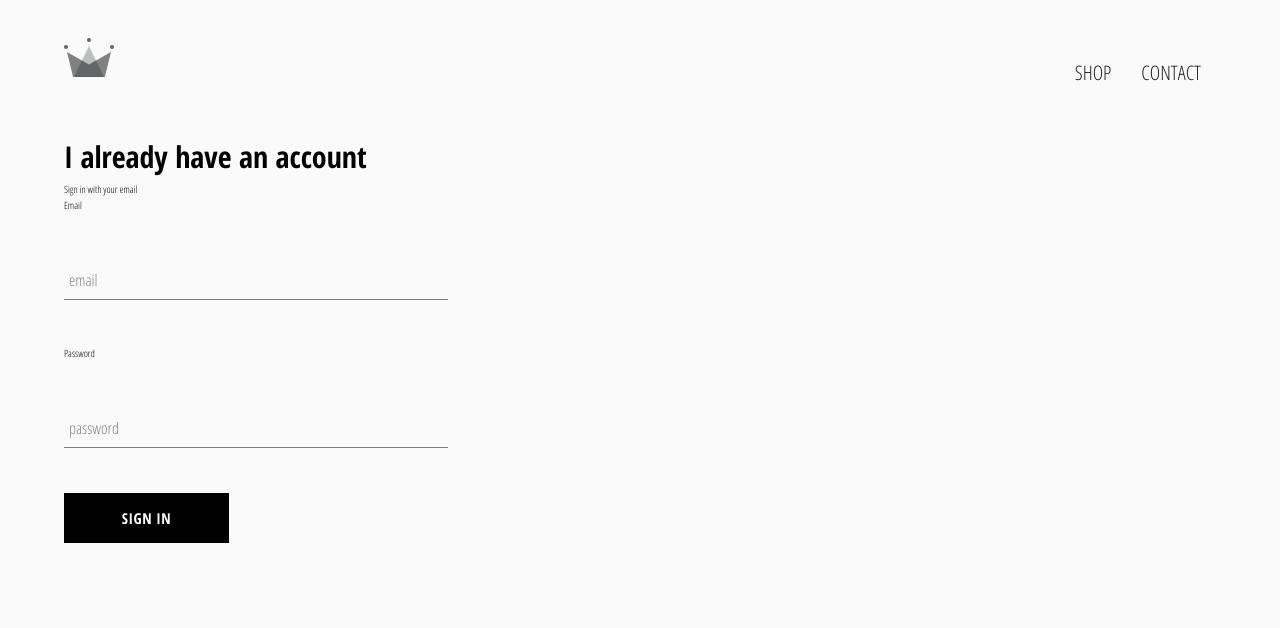
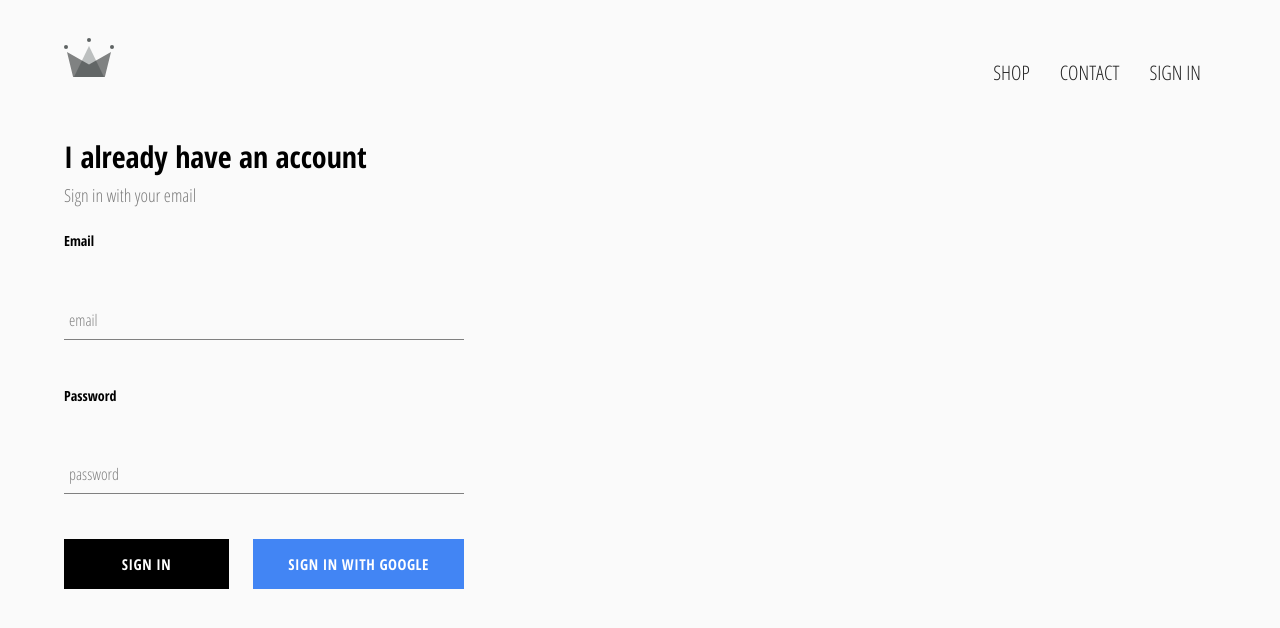
Before and after one commit to manitu85/E-commerce_shop, a React (Create React App) app: page /signin in a window 1280 px wide. Shown: the top 628 px of the page. Built offline with nearby package versions, Linux system fonts and the light colour scheme; no server answers.

Commit message:
integrated firebase into application, created sign in page and auth

```diff
--- a/package.json
+++ b/package.json
@@ -6,6 +6,8 @@
     "@testing-library/jest-dom": "^4.2.4",
     "@testing-library/react": "^9.3.2",
     "@testing-library/user-event": "^7.1.2",
+    "firebase": "^7.8.1",
+    "firebase-cli": "^1.2.0",
     "node-sass": "^4.13.1",
     "react": "^16.12.0",
     "react-dom": "^16.12.0",
--- a/src/App.js
+++ b/src/App.js
@@ -1,15 +1,35 @@
-import React from 'react'
+import React, { Component } from 'react'
 import { Route, Switch } from 'react-router-dom'
 
 import Header from './components/header/header.component'
 import HomePage from './pages/homepage/homepage.component'
 import ShopPage from './pages/shop/shop.component'
 import SignInAndSignUpPage from './pages/sign-in-and-sign-up/sign-in-and-sign-up.component'
+import { auth } from './firebase/firebase.init'
 
 
-const App = () => (
+class App extends Component {
+  state = {
+    currentUser: null
+  }
+
+  unsubscribeFromAuth = null
+
+  componentDidMount() {
+    this.unsubscribeFromAuth = auth.onAuthStateChanged(user => {
+      this.setState({currentUser: user})
+      console.log(user);
+    })
+  }
+
+  componentWillUnmount() {
+    this.unsubscribeFromAuth()
+  }
+
+  render() {
+    return (
       <>
-    <Header />
+        <Header currentUser={this.state.currentUser} />
         <Switch>
           <Route exact path='/' component={HomePage} />
           <Route path='/shop' component={ShopPage} />
@@ -17,5 +37,8 @@
         </Switch>
       </>
     )
+  }
+}
+
 
 export default App
--- a/src/components/Header/header.component.jsx
+++ b/src/components/Header/header.component.jsx
@@ -1,11 +1,12 @@
 import React from 'react'
 import { Link } from 'react-router-dom'
+import { auth } from '../../firebase/firebase.init';
 
 import { ReactComponent as Logo } from '../../assets/crown.logo.svg'
 
 import './header.styles.scss'
 
-const Header = () => (
+const Header = ({ currentUser }) => (
   <div className='header' >
     <Link
       className='logo-container'
@@ -23,6 +24,11 @@
         to='/' >
         CONTACT
       </Link>
+      {
+        currentUser
+          ? <Link className='option' to='/'  onClick={ () => auth.signOut() }>SIGN OUT</Link>
+          : <Link className='option' to='/signin' >SIGN IN</Link>
+      }
     </div>
   </div>
 )
--- a/src/components/Header/header.styles.scss
+++ b/src/components/Header/header.styles.scss
@@ -21,6 +21,7 @@
     .option {
       padding: 10px 15px;
       font-size: 2rem;
+      cursor: pointer;
     }
   }
 }
--- a/src/components/custom-button/custom-button.component.jsx
+++ b/src/components/custom-button/custom-button.component.jsx
@@ -1,9 +1,9 @@
 import React from 'react'
 import './custom-button.styles.scss'
 
-const CustomButton = ({children, ...otherProps}) => {
+const CustomButton = ({children, isGoogleSignIn,...otherProps}) => {
   return (
-    <button className='custom-button' {...otherProps} >
+    <button className={`${isGoogleSignIn ? 'google-sign-in' : ''} custom-button`} {...otherProps} >
         {children}
     </button>
   )
--- a/src/components/custom-button/custom-button.styles.scss
+++ b/src/components/custom-button/custom-button.styles.scss
@@ -19,4 +19,14 @@
     color: black;
     border: 1px solid black;
   }
+
+  &.google-sign-in {
+    background-color: #4285f4;
+    color: #fff;
+
+    &:hover {
+      background-color: #357ae8;
+      border: none;
+    }
+  }
 }
--- a/src/components/sign-in/sign-in.component.jsx
+++ b/src/components/sign-in/sign-in.component.jsx
@@ -1,4 +1,5 @@
 import React, { Component } from 'react'
+import { signInWithGoogle } from '../../firebase/firebase.init';
 import FormInput from '../form-input/form-input.component'
 import CustomButton from '../custom-button/custom-button.component'
 
@@ -32,10 +33,10 @@
     return (
       <div className='sign-in' >
         <h2>I already have an account</h2>
-        <span>Sign in with your email</span>
+        <h4 style={{ color: '#7c7c7c',fontWeight: 300, marginBottom: '2rem'}} >Sign in with your email</h4>
 
         <form onSubmit={this.handleSubmit} >
-          <label>Email</label>
+          <label><h5>Email</h5></label>
           <FormInput
             type='email'
             name='email'
@@ -44,7 +45,7 @@
             label='email'
             required
             />
-          <label>Password</label>
+          <label><h5>Password</h5></label>
           <FormInput
             type='password'
             name='password'
@@ -52,9 +53,15 @@
             handleChange={this.handleChange}
             label='password'
             required
-            />
+          />
 
-          <CustomButton type='submit'>Sign in</CustomButton>
+          <div className='buttons'>
+            <CustomButton type='submit'>Sign in</CustomButton>
+            <CustomButton onClick={signInWithGoogle} isGoogleSignIn  >
+              {' '} Sign in with Google {' '}
+            </CustomButton>
+          </div>
+
         </form>
       </div>
     )
--- a/src/components/sign-in/sign-in.style.scss
+++ b/src/components/sign-in/sign-in.style.scss
@@ -1,9 +1,15 @@
 .sign-in {
-  width: 30vw;
+  width: 40rem;
   display: flex;
   flex-direction: column;
 
   .title {
     margin: 1rem 0;
   }
+
+  .buttons {
+    display: flex;
+    justify-content: space-between;
+  }
+
 }
--- /dev/null
+++ b/src/firebase/firebase.init.js
@@ -0,0 +1,17 @@
+import firebase from 'firebase/app'
+import 'firebase/firestore'
+import 'firebase/auth'
+import firebaseConfig from './firebase.config'
+
+
+// Initialize Firebase
+firebase.initializeApp(firebaseConfig)
+
+export const auth = firebase.auth()
+export const firestore = firebase.firestore()
+
+const provider = new firebase.auth.GoogleAuthProvider()
+provider.setCustomParameters({ prompt: 'select_account' })
+export const signInWithGoogle = () => auth.signInWithPopup(provider)
+
+export default firebase
--- a/src/globals.scss
+++ b/src/globals.scss
@@ -15,6 +15,7 @@
 body {
     box-sizing: border-box;
     font-family: 'Open Sans Condensed', sans-serif;
+    // font-weight: 300;
     line-height: 1.6;
     background-color: #fafafa;
     padding: 3% 5%;
```
Also changed, not shown: 2 other files (tests, documents, lock files or other folders). Lines whose indentation alone changed are shown as unchanged.
